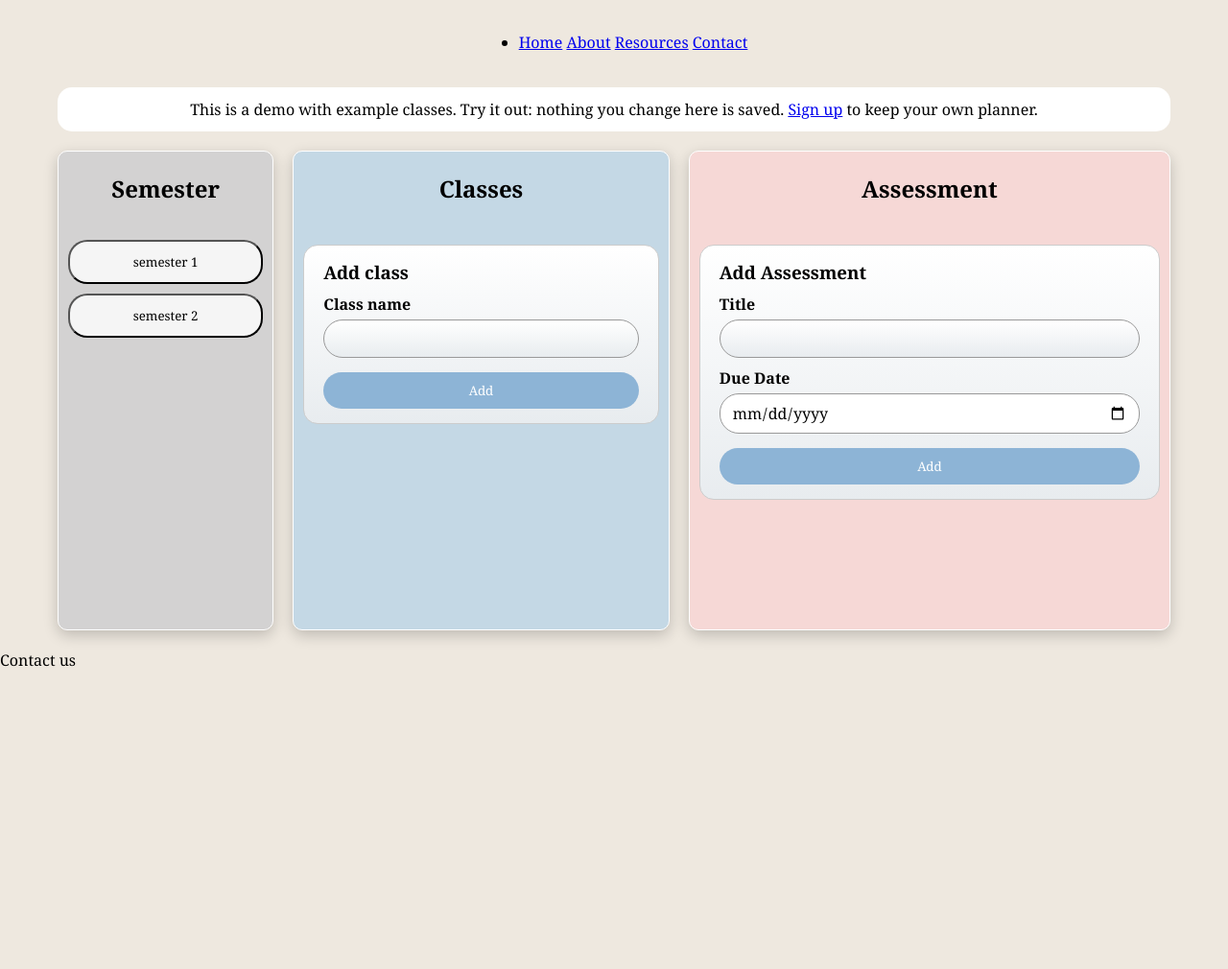
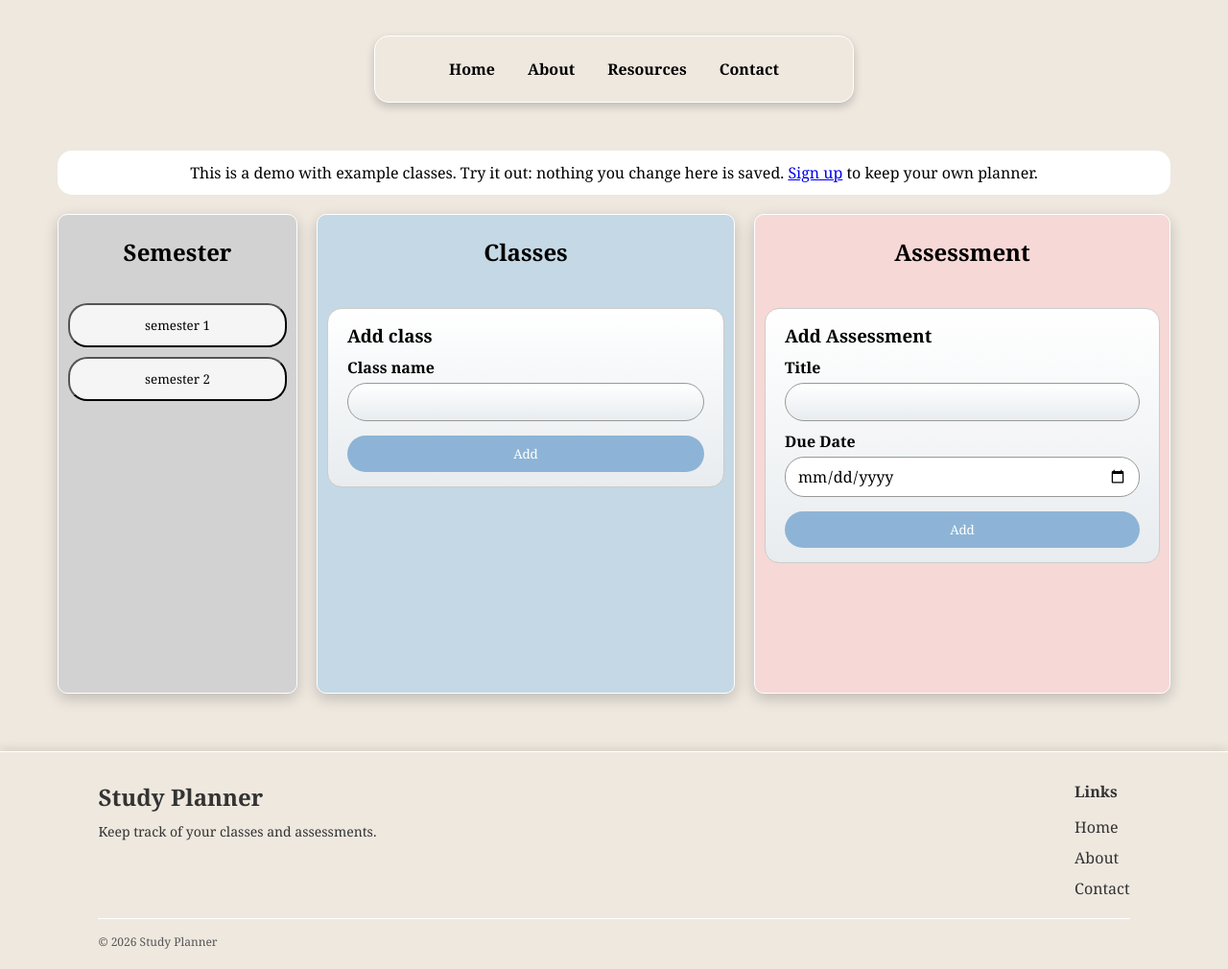
Before and after one commit to Jpbuglerlamb/Group_project, a plain HTML site: page frontend/index.html in a window 1280 px wide. Shown: the part 203-1213 px from the top of the page at 96% size. Before the commit the page ends 902 px from the top, so only its background shows below. Drawn offline with Linux system fonts and the light colour scheme.

Commit message:
Did some frontend design by Fahkria

```diff
--- a/frontend/css/style.css
+++ b/frontend/css/style.css
@@ -93,6 +93,40 @@ nav {
     align-items: center;
     justify-content: center;
     gap: 6px;
+}
+
+/* the new nav bar: used once a <nav> has class="main-nav" */
+.main-nav {
+    display: flex;
+    justify-content: center;
+    gap: 6px;
+    flex-wrap: wrap;
+    margin: 20px auto 30px;
+    padding: 15px;
+    background: #eee8df;
+    box-shadow: 0 4px 10px rgba(0, 0, 0, 0.2);
+    border: 1px solid #fff;
+    border-radius: 15px;
+    max-width: 500px;
+}
+
+.main-nav a {
+    color: #000000;
+    text-decoration: none;
+    font-weight: bold;
+    padding: 8px 14px;
+    border-radius: 10px;
+}
+
+.main-nav a:hover {
+    text-decoration: none;
+    background-color: rgba(255, 255, 255, 0.2);
+    color: rgb(10, 10, 10);
+    transform: scale(1.1);
+    box-shadow: 0 4px 10px rgba(0, 0, 0, 0.2);
+    backdrop-filter: blur(8px);
+    -webkit-backdrop-filter: blur(8px);
+    border: 1px solid rgba(255, 255, 255, 0.3);
 }
 
 /* =========================
@@ -225,31 +259,46 @@ main {
 ========================= */
 
 .assessment-card {
-    flex: 4.5;
+    flex: 3.5;
     display: flex;
+    min-width: 0;
+    min-height: 0;
 }
 
 .assessments {
     width: 100%;
+    height: 100%;
+    min-height: 300px;
     display: flex;
     flex-direction: column;
     background: #f6d8d6;
-    border: 1px solid #ffff;
+    border: 1px solid #fff;
     border-radius: 10px;
     padding-bottom: 15px;
     box-shadow: 0 5px 15px rgba(0, 0, 0, 0.2);
 }
 
+/* individual assessment cards */
 .assessment-item {
-    border: 1px solid #ffff;
-    border-radius: 20px;
-    padding: 15px;
-    margin: 0 10px 15px;
-    background: linear-gradient(120deg, white 30%, #597faa 100%);
+    border: 2px solid #888;
+    border-radius: 25px;
+    padding: 8px 12px;
+    margin: 5px 10px;
+    background: #f5f5f5;
+    box-shadow: none;
+    appearance: none;
+    -webkit-appearance: none;
+}
+
+.assessment-item:hover {
+    transform: translateX(4px);
 }
 
 .assessment-item h3 {
-    margin-top: 0;
+    margin: 0;
+    text-align: center;
+    font-size: 14px;
+    font-weight: normal;
 }
 
 .assessment-item p {
@@ -413,6 +462,70 @@ button:focus {
 }
 
 /* =========================
+   FOOTER
+   (used once the <footer> has class="site-footer")
+========================= */
+
+.site-footer {
+    margin-top: 40px;
+    padding: 30px 8% 20px;
+    background: #eee8df;
+    color: #333;
+    border-top: 1px solid #fff;
+    box-shadow: 0 -3px 10px rgba(0, 0, 0, 0.1);
+}
+
+.footer-content {
+    display: flex;
+    justify-content: space-between;
+    gap: 30px;
+    padding-bottom: 20px;
+}
+
+.footer-brand h3 {
+    margin: 0 0 10px;
+    font-size: 24px;
+}
+
+.footer-brand p {
+    margin: 0;
+    font-size: 14px;
+}
+
+.footer-links {
+    display: flex;
+    flex-direction: column;
+    gap: 10px;
+}
+
+.footer-links h4 {
+    margin: 0 0 5px;
+}
+
+.footer-links a {
+    color: #333;
+    text-decoration: none;
+}
+
+.footer-links a:hover {
+    color: #597faa;
+    text-decoration: underline;
+}
+
+.footer-bottom {
+    border-top: 1px solid #fff;
+    padding-top: 15px;
+    font-size: 12px;
+    color: #555;
+}
+
+@media (max-width: 600px) {
+    .footer-content {
+        flex-direction: column;
+    }
+}
+
+/* =========================
    MOBILE
 ========================= */
 
--- a/frontend/index.html
+++ b/frontend/index.html
@@ -36,15 +36,11 @@
             <button>Login/Signup</button>
         </a>
     </header>
-    <nav>
-        <ul>
-            <li>
-                <a href="index.html">Home</a>
-                <a href="about.html">About</a>
-                <a href="research.html">Resources</a>
-                <a href="contact.html">Contact</a>
-            </li>
-        </ul>
+    <nav class="main-nav">
+        <a href="index.html">Home</a>
+        <a href="about.html">About</a>
+        <a href="research.html">Resources</a>
+        <a href="contact.html">Contact</a>
     </nav>
     <main>
         <p class="demo-notice">
@@ -87,8 +83,22 @@
             </div>
         </div>
     </main>
-    <footer>
-        Contact us
+    <footer class="site-footer">
+        <div class="footer-content">
+            <div class="footer-brand">
+                <h3>Study Planner</h3>
+                <p>Keep track of your classes and assessments.</p>
+            </div>
+            <div class="footer-links">
+                <h4>Links</h4>
+                <a href="index.html">Home</a>
+                <a href="about.html">About</a>
+                <a href="contact.html">Contact</a>
+            </div>
+        </div>
+        <div class="footer-bottom">
+            &copy; 2026 Study Planner
+        </div>
     </footer>
     <script src="js/clock.js"></script>
     <script src="js/demo-api.js"></script>
```
Also changed, not shown: frontend/home.html (+21 -11 lines), frontend/signup.html (+22 -1 lines).
